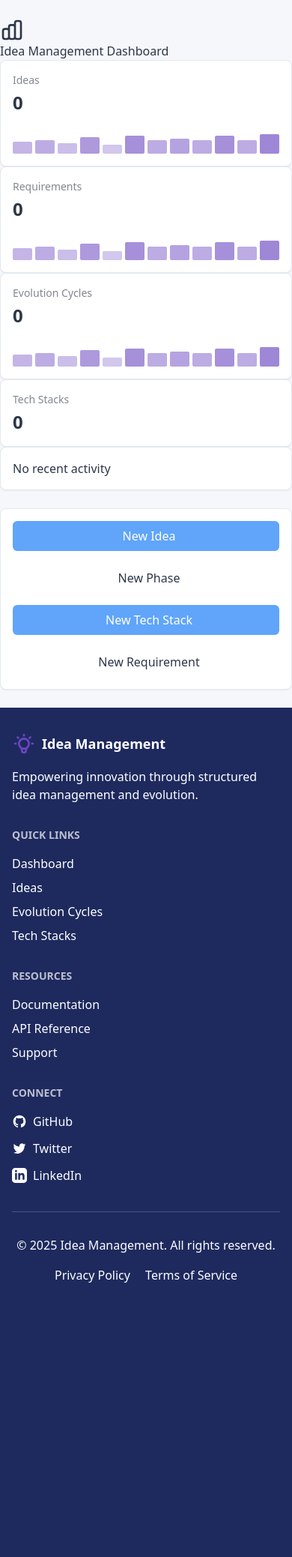
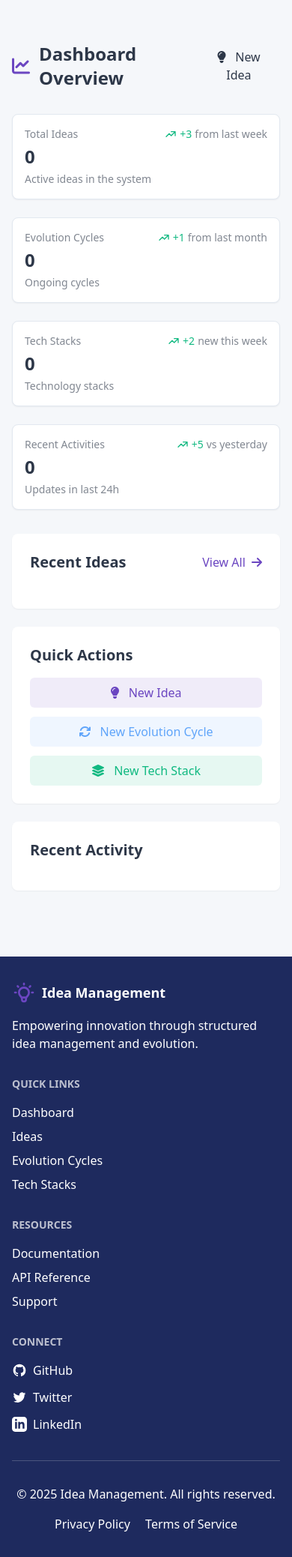
Before and after one commit to pedroanisio/idea-management, a Flask app: page / in a window 390 px wide. Shown: the part 64-2141 px from the top of the page at 75% size. Before the commit the page ends 1775 px from the top, so only its background shows below. Run offline with Flask 3, Linux system fonts and the light colour scheme; some libraries are stand-ins or nearby versions.

Commit message:
Redesign dashboard with enhanced metrics, recent ideas, and activity sections
- Completely restructure index.html with modern, responsive layout
- Add detailed metrics cards with trend indicators
- Implement a recent ideas section with compact, informative cards
- Create a quick actions panel with prominent action buttons
- Improve recent activity tracking with date-based grouping
- Enhance visual hierarchy and use of icons and typography
- Optimize grid layout for better information presentation

```diff
--- a/templates/index.html
+++ b/templates/index.html
@@ -1,69 +1,151 @@
 {% extends 'layouts/base.html' %}
-{% from 'layouts/components/cards.html' import metric_card, data_card %}
+{% from 'layouts/components/cards.html' import metric_card, data_card, feature_card %}
 {% from 'layouts/components/badges.html' import status_badge %}
 {% from 'layouts/components/buttons.html' import action_button %}
 
 {% block title %}Dashboard - Idea Management{% endblock %}
 
 {% block content %}
-<div class="container mx-auto">
-    <div class="section-header">
-        <svg class="w-8 h-8" fill="none" stroke="currentColor" viewBox="0 0 24 24">
-            <path stroke-linecap="round" stroke-linejoin="round" stroke-width="2" d="M9 19v-6a2 2 0 00-2-2H5a2 2 0 00-2 2v6a2 2 0 002 2h2a2 2 0 002-2zm0 0V9a2 2 0 012-2h2a2 2 0 012 2v10m-6 0a2 2 0 002 2h2a2 2 0 002-2m0 0V5a2 2 0 012-2h2a2 2 0 012 2v14a2 2 0 01-2 2h-2a2 2 0 01-2-2z" />
-        </svg>
-        <h1 class="mb-0">Idea Management Dashboard</h1>
+<div class="container mx-auto px-4 py-8">
+    <!-- Header Section -->
+    <div class="flex items-center justify-between mb-8">
+        <div class="flex items-center gap-3">
+            <i class="fas fa-chart-line text-2xl text-intelligence-purple"></i>
+            <h1 class="text-2xl font-bold text-data-text">Dashboard Overview</h1>
+        </div>
+        <div class="flex gap-3">
+            {{ action_button('New Idea', url_for('ideas_create'), icon='fas fa-lightbulb') }}
+        </div>
     </div>
 
-    <div class="metric-grid mb-section">
-        {{ metric_card('Ideas', ideas_count|default(0), chart_type='trend') }}
-        {{ metric_card('Requirements', requirements_count|default(0), chart_type='trend') }}
-        {{ metric_card('Evolution Cycles', evolutions_count|default(0), chart_type='trend') }}
-        {{ metric_card('Tech Stacks', techstacks_count|default(0), chart_type='distribution') }}
+    <!-- Metrics Section -->
+    <div class="grid grid-cols-1 md:grid-cols-2 lg:grid-cols-4 gap-6 mb-8">
+        {{ metric_card(
+            'Total Ideas',
+            ideas|length,
+            subtitle='Active ideas in the system',
+            trend_value='+3',
+            trend_label='from last week',
+            classes='relative overflow-hidden'
+        ) }}
+
+        {{ metric_card(
+            'Evolution Cycles',
+            evolution_cycles|length,
+            subtitle='Ongoing cycles',
+            trend_value='+1',
+            trend_label='from last month',
+            classes='relative overflow-hidden'
+        ) }}
+
+        {{ metric_card(
+            'Tech Stacks',
+            tech_stacks|length,
+            subtitle='Technology stacks',
+            trend_value='+2',
+            trend_label='new this week',
+            classes='relative overflow-hidden'
+        ) }}
+
+        {{ metric_card(
+            'Recent Activities',
+            activities|length,
+            subtitle='Updates in last 24h',
+            trend_value='+5',
+            trend_label='vs yesterday',
+            classes='relative overflow-hidden'
+        ) }}
     </div>
 
-    <div class="grid grid-cols-1 lg:grid-cols-2 gap-6">
-        {% call data_card('Recent Activity') %}
-            <div class="space-y-4">
-                {% if activities %}
+    <div class="grid grid-cols-1 lg:grid-cols-3 gap-6 mb-8">
+        <!-- Recent Ideas Section -->
+        <div class="lg:col-span-2">
+            <div class="bg-cognitive-white rounded-lg shadow-sm p-6">
+                <div class="flex items-center justify-between mb-6">
+                    <h2 class="text-xl font-semibold text-data-text">Recent Ideas</h2>
+                    <a href="{{ url_for('ideas') }}" class="text-intelligence-purple hover:text-intelligence-purple/80">
+                        View All <i class="fas fa-arrow-right ml-1"></i>
+                    </a>
+                </div>
+                <div class="space-y-4">
+                    {% for idea in ideas[:5] %}
+                    <div class="bg-algorithm-gray rounded-lg p-4 hover:bg-algorithm-gray/80 transition-colors">
+                        <div class="flex items-start justify-between">
+                            <div class="flex items-start gap-3">
+                                <div class="mt-1">
+                                    <i class="fas fa-lightbulb text-intelligence-purple"></i>
+                                </div>
+                                <div>
+                                    <h3 class="font-medium text-data-text">{{ idea.title }}</h3>
+                                    <p class="text-sm text-data-text/60 mt-1">{{ idea.description|truncate(100) }}</p>
+                                    <div class="flex items-center gap-3 mt-2">
+                                        <span class="text-xs text-data-text/60">
+                                            <i class="fas fa-clock mr-1"></i>
+                                            {{ idea.created_at.strftime('%B %d, %Y') }}
+                                        </span>
+                                        {% if idea.status %}
+                                        {{ status_badge(idea.status.name, idea.status.name|lower) }}
+                                        {% endif %}
+                                    </div>
+                                </div>
+                            </div>
+                            <a href="{{ url_for('ideas_show', id=idea.id) }}"
+                               class="text-intelligence-purple hover:text-intelligence-purple/80">
+                                <i class="fas fa-chevron-right"></i>
+                            </a>
+                        </div>
+                    </div>
+                    {% endfor %}
+                </div>
+            </div>
+        </div>
+
+        <!-- Quick Actions & Activity -->
+        <div class="space-y-6">
+            <!-- Quick Actions -->
+            <div class="bg-cognitive-white rounded-lg shadow-sm p-6">
+                <h2 class="text-xl font-semibold text-data-text mb-4">Quick Actions</h2>
+                <div class="grid grid-cols-1 gap-3">
+                    {{ action_button('New Idea', url_for('ideas_create'), icon='fas fa-lightbulb', classes='bg-intelligence-purple/10 text-intelligence-purple hover:bg-intelligence-purple/20') }}
+
+                    {{ action_button('New Evolution Cycle', url_for('evolutions_create'), icon='fas fa-sync', classes='bg-discovery-blue/10 text-discovery-blue hover:bg-discovery-blue/20') }}
+
+                    {{ action_button('New Tech Stack', url_for('techstacks_create'), icon='fas fa-layer-group', classes='bg-performance-green/10 text-performance-green hover:bg-performance-green/20') }}
+                </div>
+            </div>
+
+            <!-- Recent Activity -->
+            <div class="bg-cognitive-white rounded-lg shadow-sm p-6">
+                <h2 class="text-xl font-semibold text-data-text mb-4">Recent Activity</h2>
+                <div class="space-y-4">
+                    {% set current_date = None %}
                     {% for activity in activities %}
-                        <div class="flex items-start space-x-3 pb-4 border-b border-interface-divider last:border-b-0">
+                        {% set activity_date = activity.created_at.strftime('%Y-%m-%d') %}
+                        {% if activity_date != current_date %}
+                            {% set current_date = activity_date %}
+                            <div class="text-sm text-data-text/60 font-medium pt-2 first:pt-0">
+                                {{ activity.created_at.strftime('%B %d, %Y') }}
+                            </div>
+                        {% endif %}
+                        <div class="flex items-start gap-3 pl-2">
                             {% if activity.type == 'idea' %}
-                                <svg class="w-5 h-5 text-intelligence-purple mt-0.5" fill="none" stroke="currentColor" viewBox="0 0 24 24">
-                                    <path stroke-linecap="round" stroke-linejoin="round" stroke-width="2" d="M9.663 17h4.673M12 3v1m6.364 1.636l-.707.707M21 12h-1M4 12H3m3.343-5.657l-.707-.707m2.828 9.9a5 5 0 117.072 0l-.548.547A3.374 3.374 0 0014 18.469V19a2 2 0 11-4 0v-.531c0-.895-.356-1.754-.988-2.386l-.548-.547z" />
-                                </svg>
+                                <i class="fas fa-lightbulb text-intelligence-purple mt-1"></i>
+                            {% elif activity.type == 'evolution' %}
+                                <i class="fas fa-sync text-discovery-blue mt-1"></i>
                             {% elif activity.type == 'requirement' %}
-                                <svg class="w-5 h-5 text-performance-green mt-0.5" fill="none" stroke="currentColor" viewBox="0 0 24 24">
-                                    <path stroke-linecap="round" stroke-linejoin="round" stroke-width="2" d="M9 5H7a2 2 0 00-2 2v12a2 2 0 002 2h10a2 2 0 002-2V7a2 2 0 00-2-2h-2M9 5a2 2 0 002 2h2a2 2 0 002-2M9 5a2 2 0 012-2h2a2 2 0 012 2m-6 9l2 2 4-4" />
-                                </svg>
+                                <i class="fas fa-tasks text-performance-green mt-1"></i>
                             {% else %}
-                                <svg class="w-5 h-5 text-innovation-orange mt-0.5" fill="none" stroke="currentColor" viewBox="0 0 24 24">
-                                    <path stroke-linecap="round" stroke-linejoin="round" stroke-width="2" d="M19.428 15.428a2 2 0 00-1.022-.547l-2.387-.477a6 6 0 00-3.86.517l-.318.158a6 6 0 01-3.86.517L6.05 15.21a2 2 0 00-1.806.547M8 4h8l-1 1v5.172a2 2 0 00.586 1.414l5 5c1.26 1.26.367 3.414-1.415 3.414H4.828c-1.782 0-2.674-2.154-1.414-3.414l5-5A2 2 0 009 10.172V5L8 4z" />
-                                </svg>
+                                <i class="fas fa-star text-data-text/60 mt-1"></i>
                             {% endif %}
-                            <div class="flex-1">
-                                <p class="primary-data">{{ activity.description }}</p>
-                                <p class="tertiary-data">{{ activity.created_at.strftime('%Y-%m-%d %H:%M') }}</p>
+                            <div>
+                                <p class="text-sm text-data-text">{{ activity.description }}</p>
+                                <p class="text-xs text-data-text/60">{{ activity.created_at.strftime('%H:%M') }}</p>
                             </div>
                         </div>
                     {% endfor %}
-                {% else %}
-                    <p class="secondary-data">No recent activity</p>
-                {% endif %}
+                </div>
             </div>
-        {% endcall %}
-
-        {% call data_card('Quick Actions') %}
-            <div class="grid grid-cols-1 md:grid-cols-2 gap-4">
-                {{ action_button('New Idea', 'experiment', icon='experiment', href=url_for('ideas_create')) }}
-
-                {{ action_button('New Phase', 'optimize', icon='optimize',
-                    href=url_for('evolution_phases_create', id=evolution_cycles[0].id) if evolution_cycles else '#') }}
-
-                {{ action_button('New Tech Stack', 'experiment', icon='experiment', href=url_for('techstacks_create')) }}
-
-                {{ action_button('New Requirement', 'optimize', icon='optimize', href=url_for('requirements_create')) }}
-            </div>
-        {% endcall %}
+        </div>
     </div>
 </div>
 {% endblock %}
```
